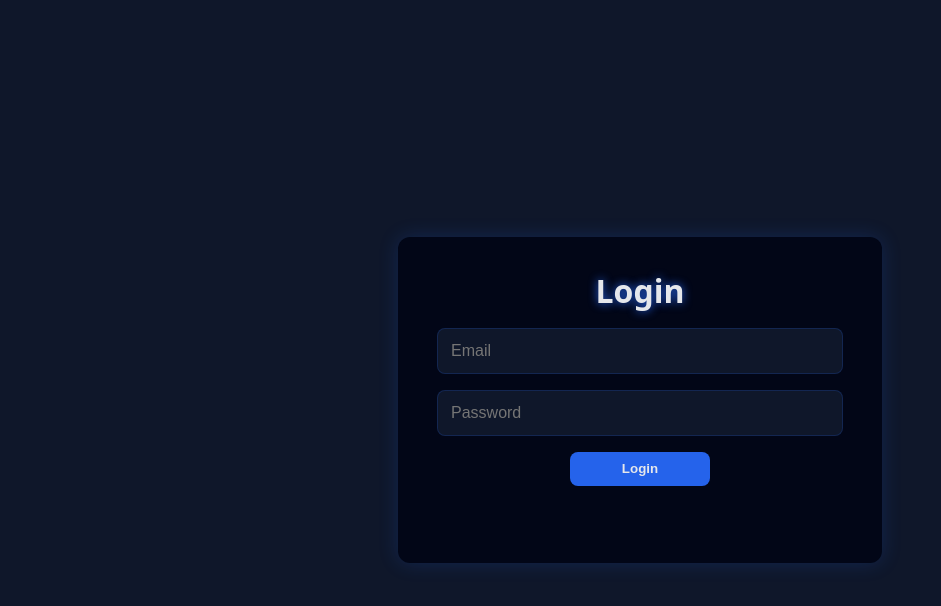
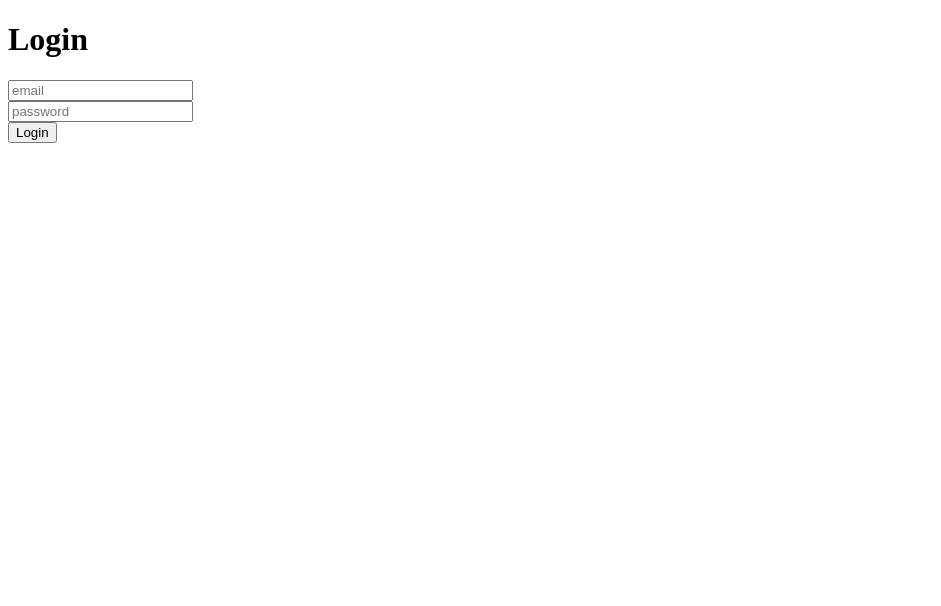
Before and after one commit to grovesigilofficial/GroveSigilOfficial-Sandbox, a plain HTML site: page public/pages/login.html in a window 1280 px wide. Shown: the whole page, without its empty margins (0-941 px from the left). Drawn offline with Linux system fonts and the light colour scheme.

Commit message:
Update login.html

```diff
--- a/public/pages/login.html
+++ b/public/pages/login.html
@@ -2,80 +2,19 @@
 <html lang="en">
 <head>
   <meta charset="UTF-8" />
-<meta name="viewport" content="width=device-width, initial-scale=1.0" />
-<title>Login – Sandbox</title>
-<style>
-  body {
-    margin: 0;
-    min-height: 100vh;
-    display: flex;
-    justify-content: center;
-    align-items: center;
-    background: #0f172a; /* deep navy */
-    color: #e5e7eb; /* light gray */
-    font-family: system-ui, sans-serif;
-  }
-
-  .container {
-    background: #020617; /* almost black */
-    padding: 2rem;
-    border-radius: 12px;
-    max-width: 420px;
-    width: 90%;
-    display: flex;
-    flex-direction: column;
-    align-items: center;
-    gap: 1rem;
-    box-shadow: 0 0 20px #2563eb33; /* subtle blue glow */
-    text-align: center;
-  }
-
-  h1 {
-    margin: 0;
-    text-shadow: 0 0 10px #2563eb; /* heading glow */
-  }
-
-  input {
-    width: 90%;
-    padding: 0.8rem;
-    border-radius: 8px;
-    border: 1px solid #2563eb33;
-    background: #0f172a;
-    color: #e5e7eb;
-    font-size: 1rem;
-  }
-
-  button {
-    width: 140px;
-    padding: 0.6rem 1rem;
-    border: none;
-    border-radius: 8px;
-    background: #2563eb;
-    color: #e5e7eb;
-    font-weight: bold;
-    cursor: pointer;
-    transition: 0.3s all;
-  }
-
-  button:hover {
-    box-shadow: 0 0 15px #3b82f6;
-    transform: translateY(-2px);
-  }
-
-  .message {
-    font-size: 0.9rem;
-    opacity: 0.8;
-  }
-</style>
+  <title>Login</title>
 </head>
 <body>
-  <div class="container">
+
   <h1>Login</h1>
-    <input type="email" id="email" placeholder="Email" />
-    <input type="password" id="password" placeholder="Password" />
+
+  <input id="email" type="email" placeholder="email" />
+  <br />
+  <input id="password" type="password" placeholder="password" />
+  <br />
   <button id="loginBtn">Login</button>
-    <p class="message" id="msg"></p>
-  </div>
+
+  <p id="msg"></p>
 
   <script type="module">
     const emailInput = document.getElementById('email');
@@ -84,27 +23,27 @@ const btn = document.getElementById('loginBtn');
     const msg = document.getElementById('msg');
 
     btn.addEventListener('click', async () => {
-  const email = emailInput.value;
-  const password = passInput.value;
-
-  if(!email || !password){
-    msg.textContent = 'Enter both email and password';
-    return;
-  }
+      msg.textContent = '';
 
       try {
         const res = await fetch('/api/login', {
           method: 'POST',
           headers: { 'Content-Type': 'application/json' },
-      body: JSON.stringify({ email, password })
+          body: JSON.stringify({
+            email: emailInput.value,
+            password: passInput.value
+          })
         });
 
-    const data = await res.json();
-    msg.textContent = data.message || data.error;
-  } catch(err) {
-    msg.textContent = err.message;
+        const text = await res.text();   // ← FIX
+        const data = JSON.parse(text);
+
+        msg.textContent = data.message || data.error || 'Unknown response';
+      } catch {
+        msg.textContent = 'Login failed (server error)';
       }
     });
   </script>
+
 </body>
 </html>
```
Lines whose indentation alone changed are shown as unchanged.
